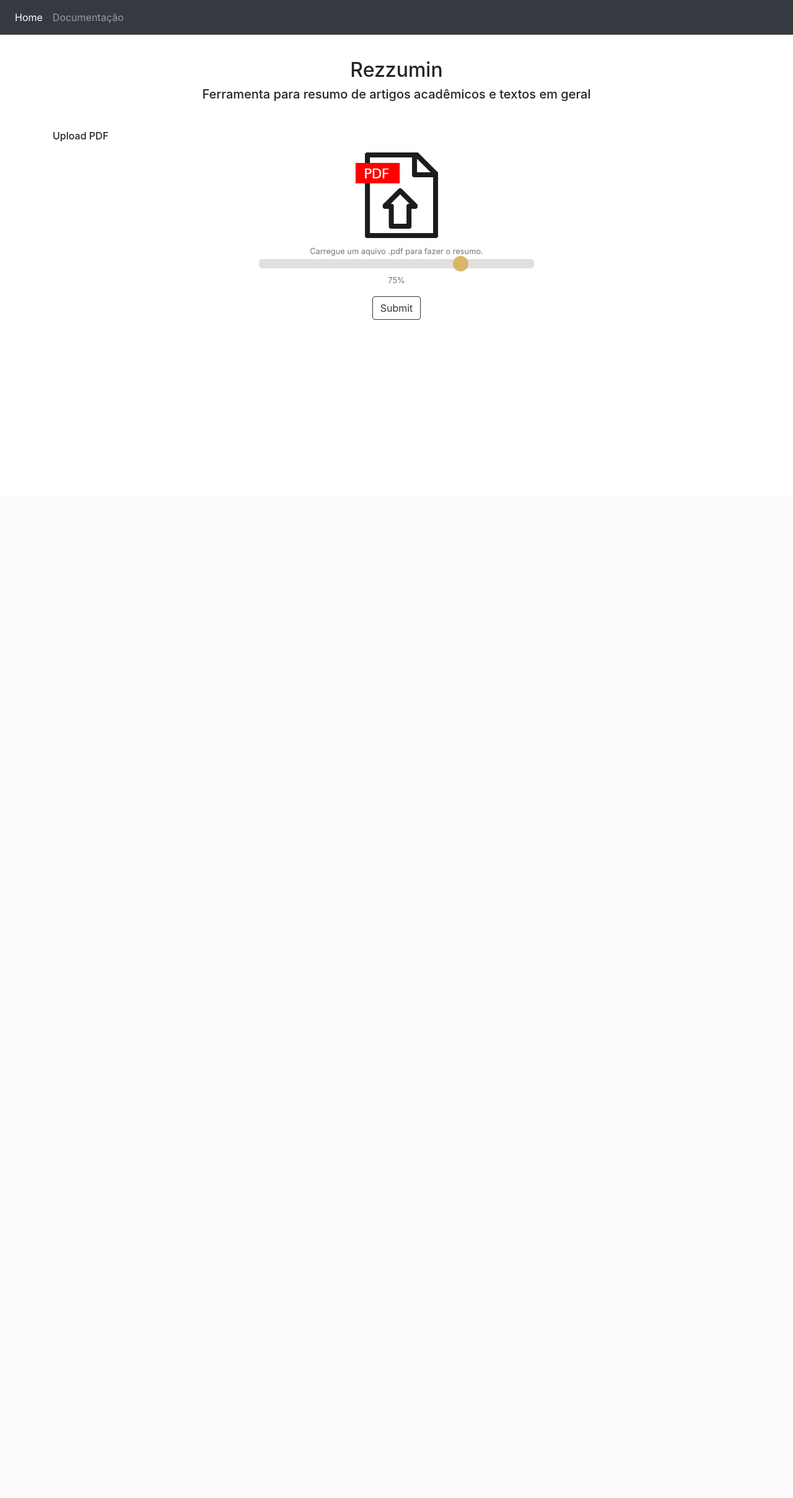
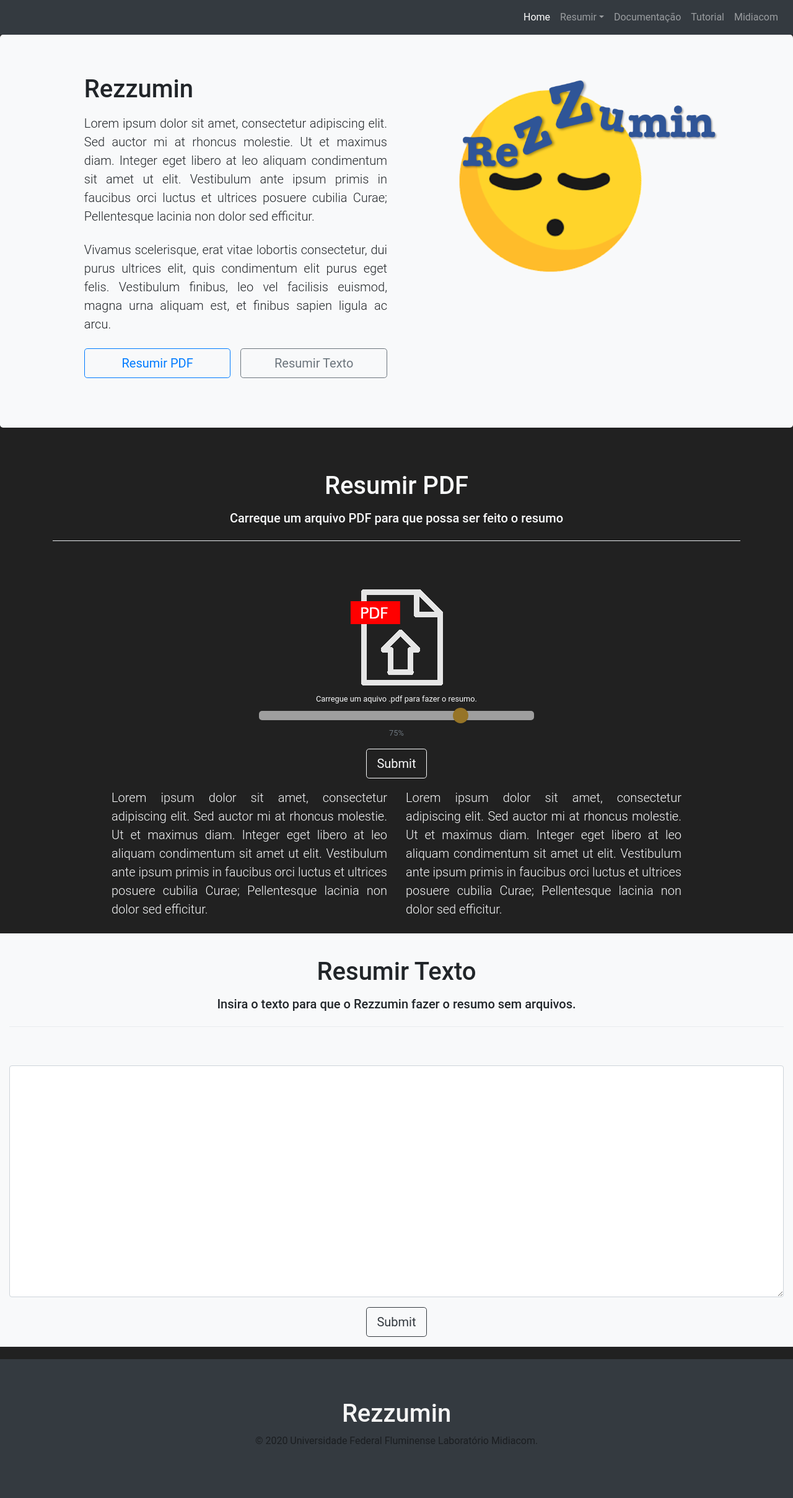
Before and after one commit to yagorezende/rezzumin, a Django app: page / in a window 1280 px wide. Shown: the whole page at 62% size. Before the commit the page ends 516 px from the top, so only its background shows below. Run offline with Django 3.2, Linux system fonts and the light colour scheme; some libraries are stand-ins or nearby versions.

Commit message:
Improvements on frontend

```diff
--- a/dashboard/static/dashboard/css/main.css
+++ b/dashboard/static/dashboard/css/main.css
@@ -1,3 +1,33 @@
+body{
+  background-color: #212121;
+  font-family: 'Roboto', serif;
+}
+
+h1, h2, h3, h4, h5, p{
+  font-family: 'Roboto', serif;
+}
+
+#upload-pdf::before,
+#upload-text::before {
+display: block;
+content: " ";
+margin-top: -65px;
+height: 65px;
+visibility: hidden;
+}
+
+.bg-dark{
+  background-color: #212121;
+}
+
+.bg-dark-medium{
+  background-color: #9E9E9E;
+}
+
+.light-text{
+  color: whitesmoke;
+}
+
 .slider {
   -webkit-appearance: none;
   width: 100%;
--- a/dashboard/static/dashboard/js/main.js
+++ b/dashboard/static/dashboard/js/main.js
@@ -2,11 +2,31 @@ $(document).ready(function () {
     $('#pdf-spinner').hide();
     $('#progress-bar-wrapper').hide();
     setSliderListener();
+
+    $('#pdf-file').on("change", function(){
+        var file = $('#pdf-file')[0].files[0];
+        if(file.type !== "application/pdf"){
+            $('#upload-file-footer').html("arquivo: "+file.name+" não é um pdf válido!");
+            $('#pdf-upload-submit').addClass("btn-outline-danger");
+            $('#pdf-upload-submit').addClass("disabled");
+
+
+        }else{
+            $('#pdf-upload-submit').removeClass("btn-outline-danger");
+            $('#pdf-upload-submit').removeClass("disabled");
+            $('#upload-file-footer').html("arquivo: "+file.name);
+        }
+        console.log(file);
+    });
+
     $('#upload-pdf-btn').click(function () {
         $('#pdf-file').trigger('click');
         console.log("ready!");
+
     });
+});
 
+function addUploadPdfAction() {
     $('#pdf-upload-submit').click(function () {
         $('#pdf-spinner').show("fast");
         $('#progress-bar-wrapper').show("fast");
@@ -46,7 +66,7 @@ $(document).ready(function () {
         });
         getStatus(rid.toUpperCase());
     });
-});
+}
 
 function timeout(ms) {
     return new Promise(resolve => setTimeout(resolve, ms));
--- a/templates/dashboard/index.html
+++ b/templates/dashboard/index.html
@@ -8,22 +8,62 @@
     <link rel="stylesheet" href="{% static 'dashboard/css/main.css' %}">
 </head>
 <body>
-    <nav class="navbar navbar-expand-lg sticky-top navbar-dark bg-dark">
+    <nav class="navbar justify-content-end navbar-expand-lg sticky-top navbar-dark bg-dark">
         <div class="navbar-nav">
             <a class="nav-item nav-link active" href="/">Home <span class="sr-only">(current)</span></a>
+             <li class="nav-item dropdown">
+                <a class="nav-link dropdown-toggle" data-toggle="dropdown" href="#" role="button" aria-haspopup="true" aria-expanded="false">Resumir</a>
+                <div class="dropdown-menu">
+                  <a class="dropdown-item" href="#upload-pdf">Resumir PDF</a>
+                  <a class="dropdown-item" href="#upload-text">Resumir Texto</a>
+                </div>
+              </li>
             <a class="nav-item nav-link" href="#">Documentação</a>
+            <a class="nav-item nav-link" href="#">Tutorial</a>
+            <a class="nav-item nav-link" target="_blank" href="https://www.midiacom.uff.br">Midiacom</a>
         </div>
     </nav>
 
-    <div class="container">
-        <div style="padding: 38px 0;">
-            <h2 class="text-center">Rezzumin</h2>
-            <h5 class="text-center">Ferramenta para resumo de artigos acadêmicos e textos em geral</h5>
+    <div class="jumbotron bg-light">
+        <div class="row">
+            <div class="col-1"></div>
+            <div class="col-5">
+                <h1 class="mb-3">Rezzumin</h1>
+                <p class="lead mb-4 text-justify">
+                    Lorem ipsum dolor sit amet, consectetur adipiscing elit. Sed auctor mi at rhoncus molestie.
+                    Ut et maximus diam. Integer eget libero at leo aliquam condimentum sit amet ut elit.
+                    Vestibulum ante ipsum primis in faucibus orci luctus et ultrices posuere cubilia Curae;
+                    Pellentesque lacinia non dolor sed efficitur.
+                </p>
+                <p class="lead mb-4 text-justify">
+                    Vivamus scelerisque, erat vitae lobortis consectetur,
+                    dui purus ultrices elit, quis condimentum elit purus eget felis. Vestibulum finibus,
+                    leo vel facilisis euismod, magna urna aliquam est, et finibus sapien ligula ac arcu.
+                </p>
+                <div class="row mx-n2">
+                    <div class="col-md px-2">
+                        <a class="btn btn-lg btn-outline-primary w-100 mb-3" href="#upload-pdf" role="button">Resumir PDF</a>
+                    </div>
+                    <div class="col-md px-2">
+                        <a class="btn btn-lg btn-outline-secondary w-100 mb-3" href="#upload-text" role="button">Resumir Texto</a>
+                    </div>
+                </div>
+            </div>
+            <div class="col-6 text-center">
+              <img class="w-75" src="{% static 'dashboard/images/logo2.png' %}">
+            </div>
         </div>
     </div>
-    <div class="container">
-        <section id="upload-pdf">
-            <h6 class="text-left">Upload PDF</h6>
+
+     <section id="upload-pdf">
+        <div class="container">
+            <div style="padding: 38px 0;">
+                <h1 class="text-center mb-3 text-light">Resumir PDF</h1>
+                <h5 class="text-center mb-4 text-light">Carreque um arquivo PDF para que possa ser feito o resumo</h5>
+                <div class="dropdown-divider"></div>
+            </div>
+        </div>
+        <div class="container mt-4">
             <div class="text-center" style="margin: 0 30%;">
               {% csrf_token %}
               <div class="form-group">
@@ -33,9 +73,9 @@
                 </div>
                 <div id="upload-btn">
                   <button class="btn btn-default" id="upload-pdf-btn">
-                    <img src="{% static 'dashboard/images/upload-icon.png' %}" width="135" />
+                    <img src="{% static 'dashboard/images/upload-icon-light.png' %}" class="h-100" />
                   </button>
-                  <small class="form-text text-muted">Carregue um aquivo .pdf para fazer o resumo.</small>
+                  <small id="upload-file-footer" class="form-text mb-2 text-light">Carregue um aquivo .pdf para fazer o resumo.</small>
                   <div class="slidecontainer">
                     <input type="range" min="1" max="100" value="75" class="slider" id="file-coverage-slider">
                     <small class="form-text text-muted" id="file-coverage-output"></small>
@@ -47,16 +87,60 @@
                 <div id="progress-bar" class="progress-bar progress-bar-striped progress-bar-animated" role="progressbar" aria-valuenow="75" aria-valuemin="0" aria-valuemax="100" style="width: 0;">0%</div>
             </div>
 
-              <button id="pdf-upload-submit" class="btn btn-outline-dark">Submit</button>
+              <button id="pdf-upload-submit" class="btn btn-lg btn-outline-light mb-3">Submit</button>
             </div>
-        </section>
+
+            <div class="row">
+                <div class="col-1"></div>
+                <div class="col-5">
+                    <p class="lead mb-4 text-justify text-light">
+                        Lorem ipsum dolor sit amet, consectetur adipiscing elit. Sed auctor mi at rhoncus molestie.
+                        Ut et maximus diam. Integer eget libero at leo aliquam condimentum sit amet ut elit.
+                        Vestibulum ante ipsum primis in faucibus orci luctus et ultrices posuere cubilia Curae;
+                        Pellentesque lacinia non dolor sed efficitur.
+                    </p>
+                </div>
+                <div class="col-5">
+                    <p class="lead mb-4 text-justify text-light">
+                        Lorem ipsum dolor sit amet, consectetur adipiscing elit. Sed auctor mi at rhoncus molestie.
+                        Ut et maximus diam. Integer eget libero at leo aliquam condimentum sit amet ut elit.
+                        Vestibulum ante ipsum primis in faucibus orci luctus et ultrices posuere cubilia Curae;
+                        Pellentesque lacinia non dolor sed efficitur.
+                    </p>
+                </div>
+                <div class="col-1"></div>
+
+            </div>
+        </div>
+    </section>
+    <section id="upload-text">
+        <div class="container-fluid m-0 bg-light">
+            <div style="padding: 38px 0;">
+                <h1 class="text-center mb-3">Resumir Texto</h1>
+                <h5 class="text-center mb-4 ">Insira o texto para que o Rezzumin fazer o resumo sem arquivos.</h5>
+                <div class="dropdown-divider"></div>
+            </div>
+            <div id="upload-text-field" class="text-center">
+                <div class="form-group">
+                    <div id="text-spinner" class="spinner-border text-warning" role="status" style="display: none">
+                    <span class="sr-only">Loading...</span>
+                    </div>
+                </div>
+                <div class="form-group">
+                    <textarea class="form-control" id="exampleFormControlTextarea1" rows="15"></textarea>
+                </div>
+                <button id="text-upload-submit" class="btn btn-lg btn-outline-dark mb-3">Submit</button>
+              </div>
+            </div>
+        </div>
+    </section>
+
+    <div class="jumbotron jumbotron-fluid bg-dark" style="margin: 20px 0 0 0;"                                    >
+      <div class="container">
+        <h1 class=" text-center light-text">Rezzumin</h1>
+        <p class=" text-center text-black-50">© 2020 Universidade Federal Fluminense Laboratório Midiacom.</p>
+      </div>
     </div>
-
-
-
-{#    <nav class="navbar fixed-bottom navbar-dark bg-dark">#}
-{#        <a class="navbar-brand" href="#">Fixed bottom</a>#}
-{#    </nav>#}
 
     <script src="https://code.jquery.com/jquery-3.4.1.min.js" crossorigin="anonymous"></script>
     <script src="https://cdn.jsdelivr.net/npm/popper.js@1.16.0/dist/umd/popper.min.js" integrity="sha384-Q6E9RHvbIyZFJoft+2mJbHaEWldlvI9IOYy5n3zV9zzTtmI3UksdQRVvoxMfooAo" crossorigin="anonymous"></script>
```
Also changed, not shown: dashboard/static/dashboard/images/logo1.png (added), dashboard/static/dashboard/images/logo2.png (added), dashboard/static/dashboard/images/upload-icon-light.png (added).
